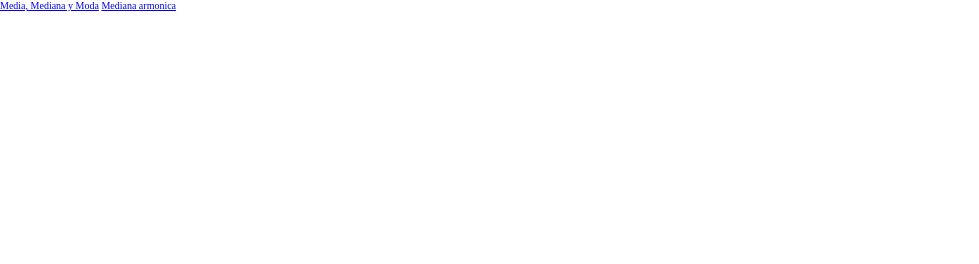
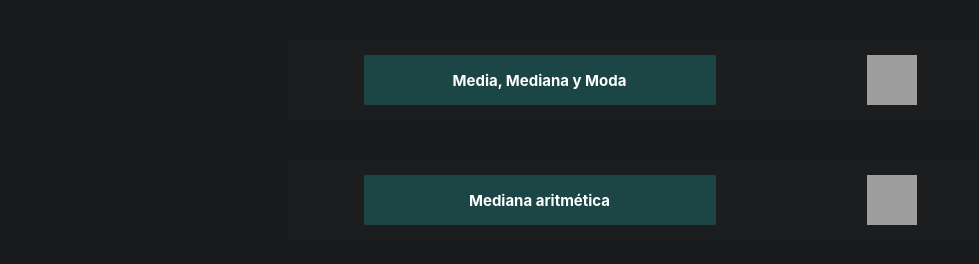
Before and after one commit to SantaigoGomez12/calculadora_estadistica, a plain HTML site: page index.html in a window 1280 px wide. Shown: the whole page, without its empty margins (0-979 px from the left). Drawn offline with Linux system fonts and the light colour scheme; grey boxes are pictures that could not be loaded.

Commit message:
add new content to page

```diff
--- a/index.html
+++ b/index.html
@@ -5,13 +5,73 @@
     <meta http-equiv="X-UA-Compatible" content="IE=edge">
     <meta name="viewport" content="width=device-width, initial-scale=1.0">
     <link rel="stylesheet" href="style.css">
-    <title>Estadistic caculator</title>
+    <title>Calculadora de estadística</title>
     <style>
+        main .tarjeta {
+            width: 80vw;
+            height: 80px;
+            background-color: rgba(61, 61, 61, 0.11);
+            margin: 20px 0;
+            display: flex;
+            justify-content: space-around;
+            align-items: center;
+            color: white;
+            font-family: -apple-system, BlinkMacSystemFont, 'Segoe UI', Roboto, Oxygen, Ubuntu, Cantarell, 'Open Sans', 'Helvetica Neue', sans-serif;
+        }
 
+        .tarjeta a {
+            width: 50%;
+            height: 50px;
+            font-size: 11px;
+            border: none;
+            background-color: rgba(31, 243, 232, 0.192);
+            border: none;
+            border-radius: 2px;
+            font-weight: bold;
+            outline: none;
+            cursor: pointer;
+            display: flex;
+            justify-content: center;
+            align-items: center;
+            color: white;
+            text-decoration: none;
+        }
+
+        .tarjeta img {
+            width: 50px;
+            height: 50px;
+        }
+
+        @media (min-width: 440px) {
+            .tarjeta a {
+                font-size: 15px;
+            }
+        }
+
+        @media (min-width: 600px) {
+            body main .tarjeta {
+                width: 70vw;
+            }
+        }
+
+        @media (min-width: 800px) {
+            body main .tarjeta {
+                width: 55vw;
+            }
+        }
     </style>
 </head>
 <body>
-    <a href="pages/med_medi_mod.html">Media, Mediana y Moda</a>
-    <a href="pages/med_medi_mod.html">Mediana armonica</a>
+    <main>
+        <div class="tarjeta">
+            <a href="pages/med_medi_mod.html">Media, Mediana y Moda</a>
+            <img src="https://cdn.icon-icons.com/icons2/567/PNG/128/chalkboard_icon-icons.com_54408.png" alt="cuadrado">
+        </div>
+
+        <div class="tarjeta">
+            <a href="pages/mediana_armonica.html">Mediana aritmética</a>
+            <img src="https://cdn.icon-icons.com/icons2/1508/PNG/128/libreofficemath_104171.png" alt="cuadrado">
+        </div>
+    </main>
 </body>
 </html>
--- a/style.css
+++ b/style.css
@@ -8,3 +8,15 @@
 html {
     font-size: 62.5%;
 }
+
+body {
+    background-color: #181a1b;
+    height: 100vh;
+    width: 100vw;
+}
+
+main {
+    display: grid;
+    place-items: center;
+    padding-top: 20px;
+}
```
Also changed, not shown: pages/med_medi_mod.html (+2 -5 lines), pages/mediana_armonica.html (+3 -6 lines).
